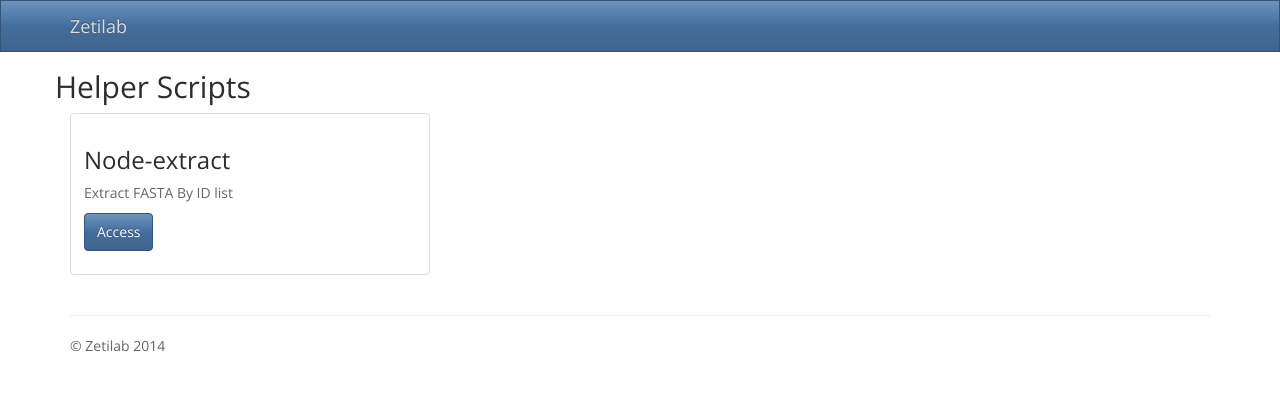
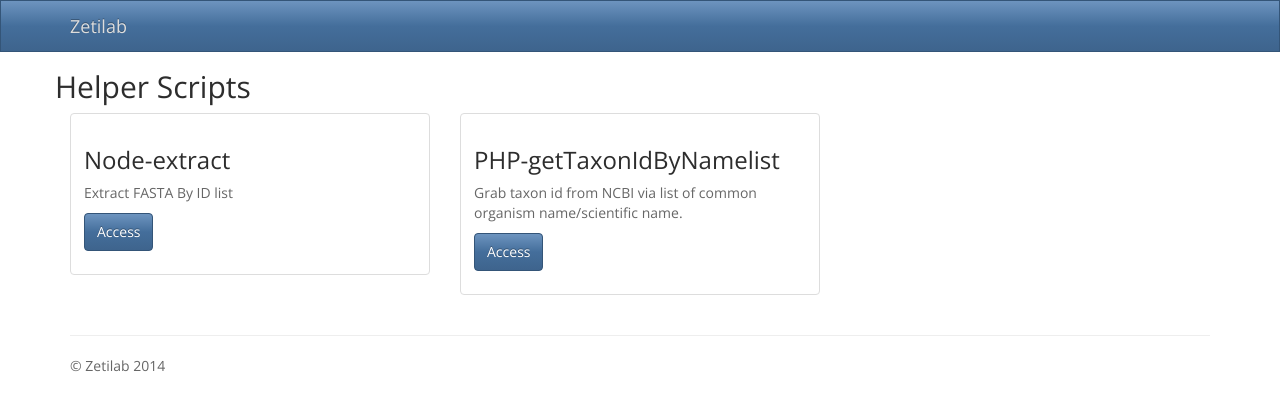
Before and after one commit to bcsb-zetilab/bcsb-zetilab.github.io, a plain HTML site: page bioscripts.html in a window 1280 px wide. Drawn offline with nearby package versions, Linux system fonts and the light colour scheme.

Commit message:
Add content.
New content for php script.

```diff
--- a/bioscripts.html
+++ b/bioscripts.html
@@ -58,6 +58,16 @@
 			  </div>
 			</div>
 		  </div>
+
+		  <div class="col-sm-6 col-md-4">
+			<div class="thumbnail">
+			  <div class="caption">
+				<h3>PHP-getTaxonIdByNamelist</h3>
+				<p>Grab taxon id from NCBI via list of common organism name/scientific name.</p>
+				<p><a href="https://github.com/bcsb-zetilab/php_bioscripts" class="btn btn-primary" role="button" target="_BLANK">Access</a> </p>
+			  </div>
+			</div>
+		  </div>
 		</div>
 
       <hr>
```
